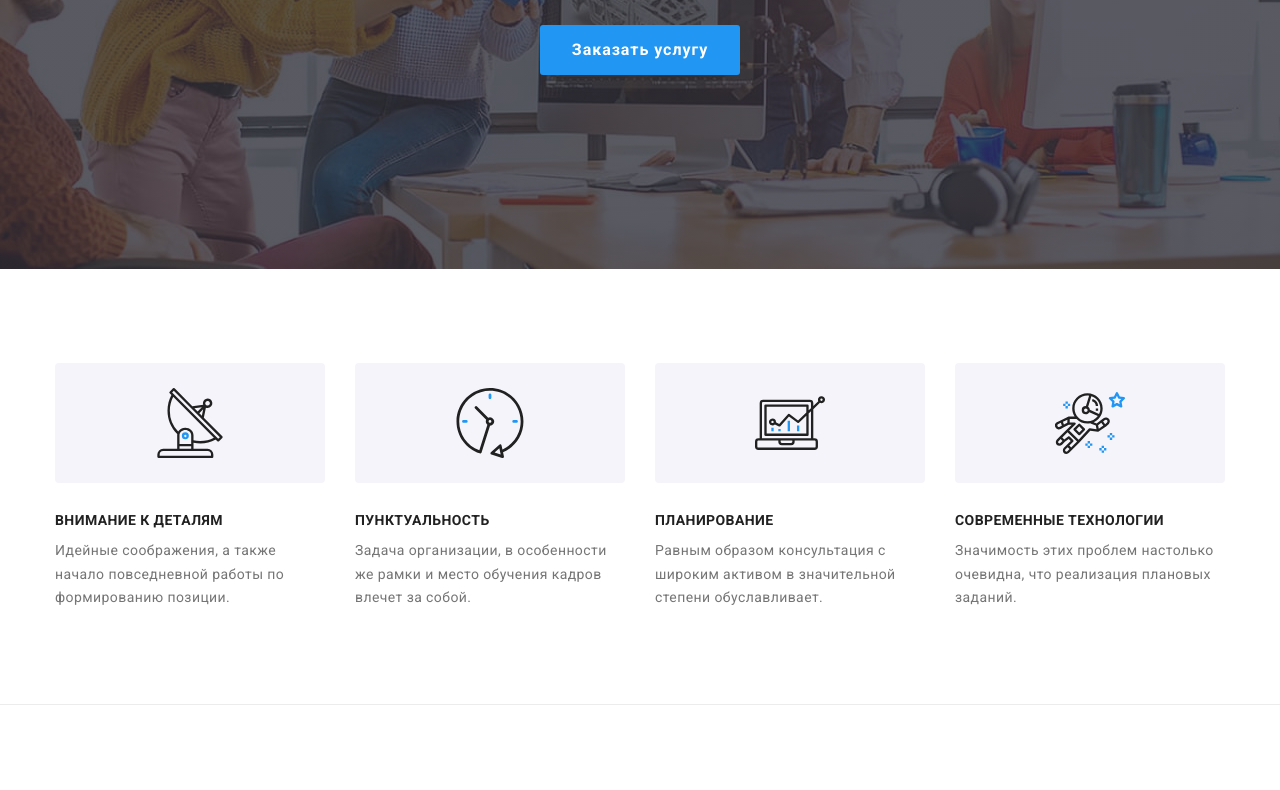
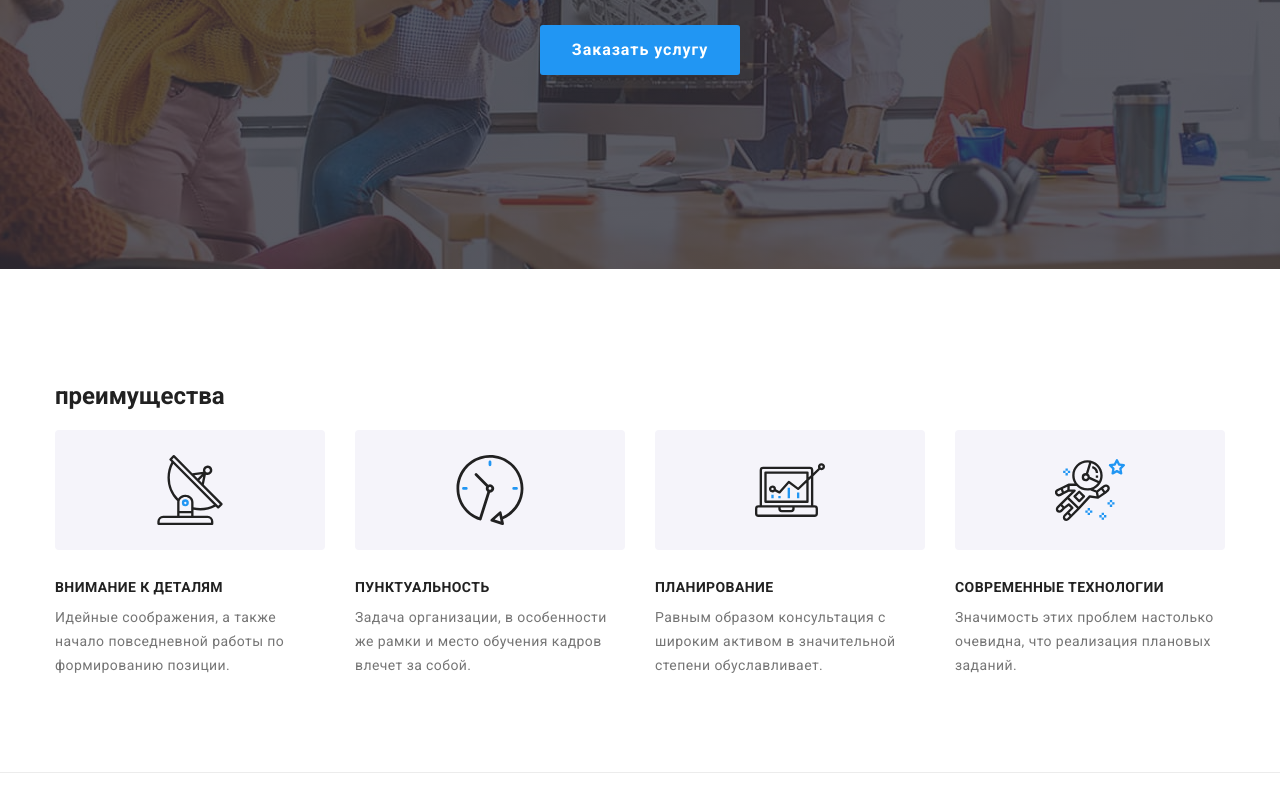
Before and after one commit to osja4ka/goit-markup-hw-07, a plain HTML site: page index.html in a window 1280 px wide. Shown: the part 411-1201 px from the top of the page. Drawn offline with nearby package versions, Linux system fonts and the light colour scheme.

Commit message:
visually problems

```diff
--- a/index.html
+++ b/index.html
@@ -68,7 +68,7 @@
 <!--advatages-->
       <section class="section liner">
         <div class="container">
-        <h2 class="visually-hidden">преимущества</h2>
+        <h2 class="advantages-title">преимущества</h2>
           <ul class="advantages list">
             <li class="advantages-item antena">
               <div class="advantages-background">
--- a/sass/components/_sectionAdvantages.scss
+++ b/sass/components/_sectionAdvantages.scss
@@ -1,5 +1,5 @@
-.visually-hidden{
-    @extend%visualy-hidden;
+.advantages-title{
+    @extend %visualyhidden;
   }
 
 .advantages{
--- a/sass/pages/_portfolio.scss
+++ b/sass/pages/_portfolio.scss
@@ -1,5 +1,5 @@
-.visually-hidden{
-  @extend%visualy-hidden;
+.portfolio-title{
+  @extend %visualyhidden;
 }
 //filter buttons
 
--- a/sass/utils/_placeholders.scss
+++ b/sass/utils/_placeholders.scss
@@ -1,5 +1,4 @@
-%visually-hidden{
-
+%visuallyhidden{
     position: absolute;
     width: 1px;
     height: 1px;
@@ -8,5 +7,4 @@
     padding: 0;
     clip: rect(0 0 0 0);
     overflow: hidden;
-
 }
```
Also changed, not shown: portfolio.html (+1 -1 lines), css/main.css, css/main.min.css, sass/base/_basics.scss (line endings or trailing spaces), sass/main.scss (line endings or trailing spaces), 2 other files.
